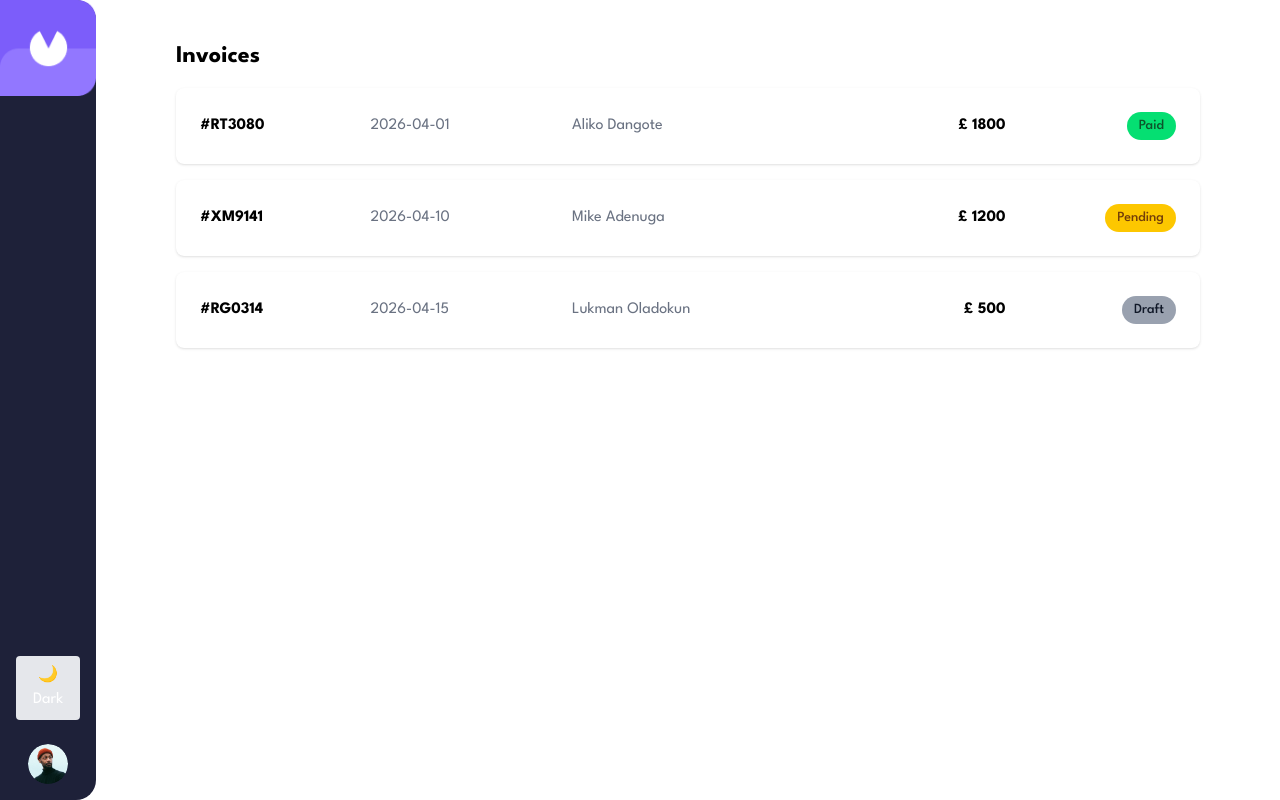
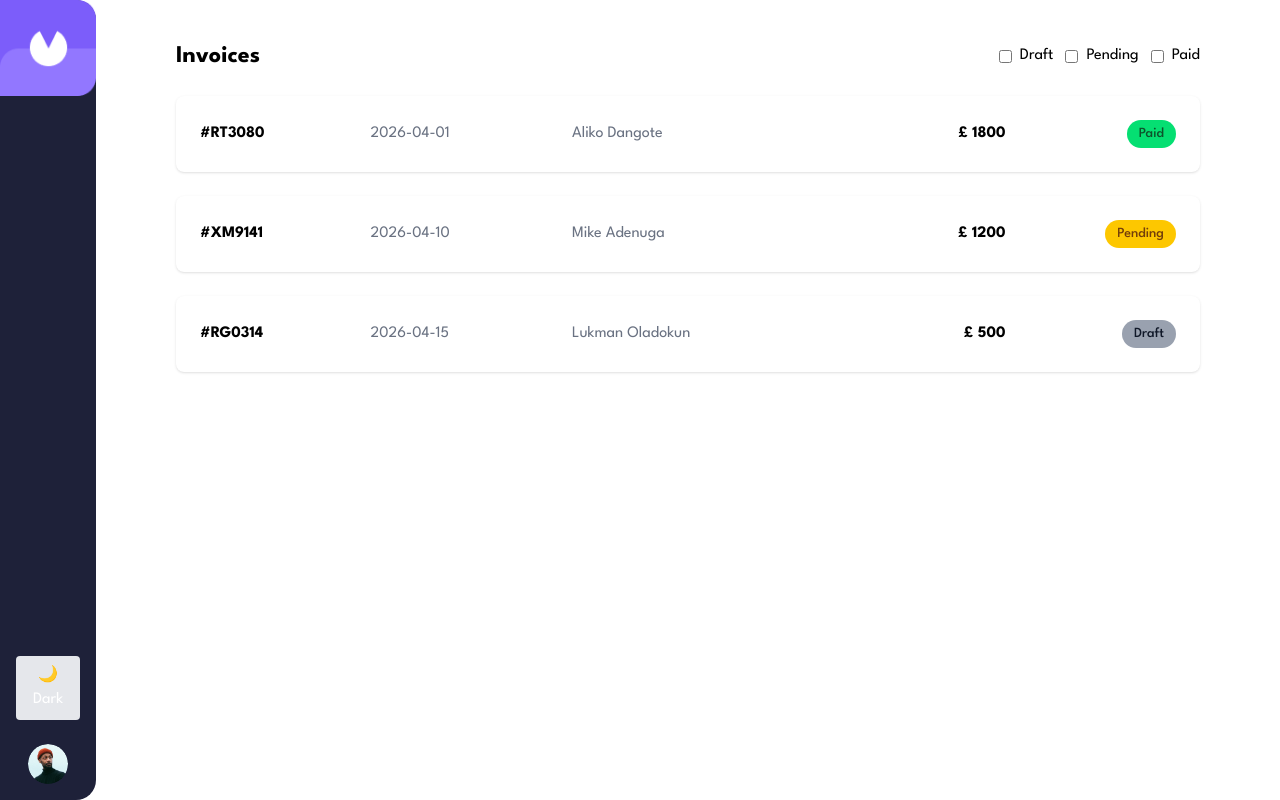
Before and after one commit to OladokunLT/invoice-app, a Next.js app: page / in a window 1280 px wide. Built offline with nearby package versions, Linux system fonts and the light colour scheme.

Commit message:
Add invoice filtering functionality with Filter component; Simple checkbox is used.

```diff
--- a/src/app/page.tsx
+++ b/src/app/page.tsx
@@ -1,15 +1,49 @@
+"use client";
+
+import { useState } from "react";
 import InvoiceCard from "@/components/InvoiceCard";
-import ThemeToggle from "@/components/ThemeToggle";
 import { invoices } from "@/data/invoices";
+import Filter from "@/components/Filter";
+import { InvoiceStatus } from "@/types/invoice";
+import Image from "next/image";
 
 export default function Home() {
+  const [selected, setSelected] = useState<InvoiceStatus[]>([]);
+
+  const filtered =
+    selected.length === 0
+      ? invoices
+      : invoices.filter((inv) => selected.includes(inv.status));
+
   return (
-    <div className="max-w-5xl mx-auto space-y-4">
-      <h1 className="text-2xl font-bold">Invoices</h1>
+    <div className="max-w-5xl mx-auto space-y-6">
+      {/* Header */}
+      <div className="flex justify-between items-center">
+        <h1 className="text-2xl font-bold">Invoices</h1>
+        <Filter selected={selected} setSelected={setSelected} />
+      </div>
 
-      {invoices.map((invoice) => (
-        <InvoiceCard key={invoice.id} invoice={invoice} />
-      ))}
+      {/* List */}
+      {filtered.length > 0 ? (
+        filtered.map((invoice) => (
+          <InvoiceCard key={invoice.id} invoice={invoice} />
+        ))
+      ) : (
+        <div className="flex flex-col items-center justify-center text-center mt-20">
+          <Image
+            src="/images/email_campaign_flatline.png"
+            alt="No invoices"
+            width={200}
+            height={200}
+          />
+
+          <h2 className="mt-6 text-xl font-bold">There is nothing here</h2>
+
+          <p className="text-gray-500 dark:text-gray-400 max-w-sm">
+            Create an invoice by clicking the New Invoice button and get started
+          </p>
+        </div>
+      )}
     </div>
   );
 }
--- /dev/null
+++ b/src/components/Filter.tsx
@@ -0,0 +1,35 @@
+"use client";
+
+import { InvoiceStatus } from "@/types/invoice";
+interface Props {
+  selected: InvoiceStatus[];
+  setSelected: (value: InvoiceStatus[]) => void;
+}
+
+export default function Filter({ selected, setSelected }: Props) {
+  const options: InvoiceStatus[] = ["draft", "pending", "paid"];
+
+  const toggle = (status: InvoiceStatus) => {
+    if (selected.includes(status)) {
+      setSelected(selected.filter((s) => s !== status));
+    } else {
+      setSelected([...selected, status]);
+    }
+  };
+
+  return (
+    <div className="flex gap-3">
+      {options.map((status) => (
+        <label key={status} className="flex items-center gap-2 cursor-pointer">
+          <input
+            type="checkbox"
+            checked={selected.includes(status)}
+            onChange={() => toggle(status)}
+            title="filter"
+          />
+          <span className="capitalize">{status}</span>
+        </label>
+      ))}
+    </div>
+  );
+}
```
